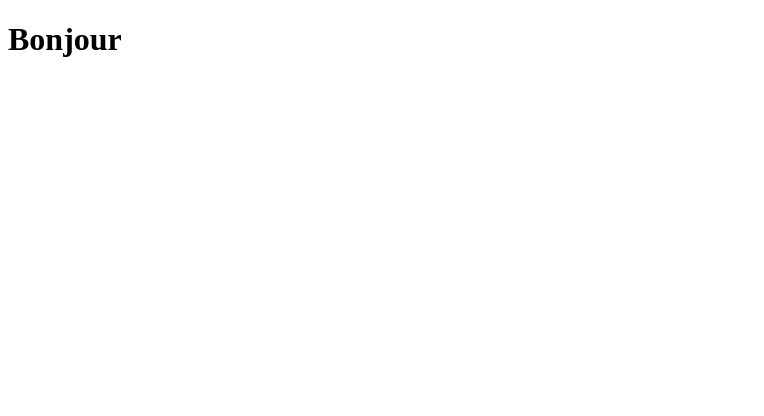
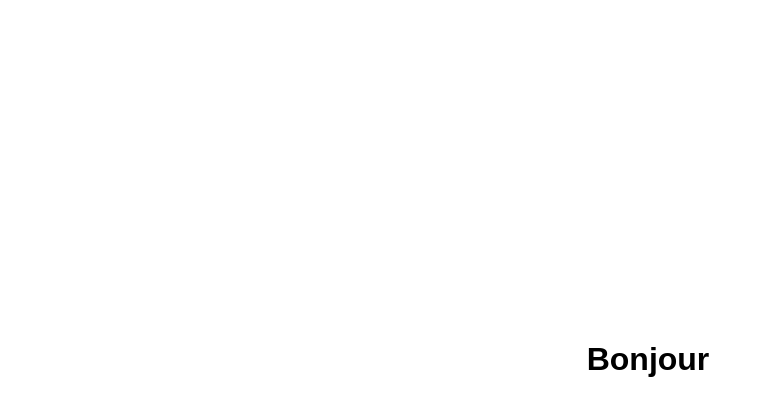
Before and after one commit to CamposH79/PROJET, a plain HTML site: page index.html in a window 1280 px wide. Shown: the whole page, without its empty margins (0-764 px from the left). Drawn offline with Linux system fonts and the light colour scheme.

Commit message:
Centré le <h1>

```diff
--- a/index.html
+++ b/index.html
@@ -4,6 +4,20 @@
     <meta charset="UTF-8">
     <title>PROJET</title>
 </head>
+
+<style type="text/css">
+
+    h1 {
+        position: absolute;
+        top : 40%;
+        width: 100%;
+        font-family: sans-serif;
+        font-size: 100;
+        text-align: center;
+    }
+
+</style>
+
 <body>
 
     <h1>Bonjour</h1>
```
